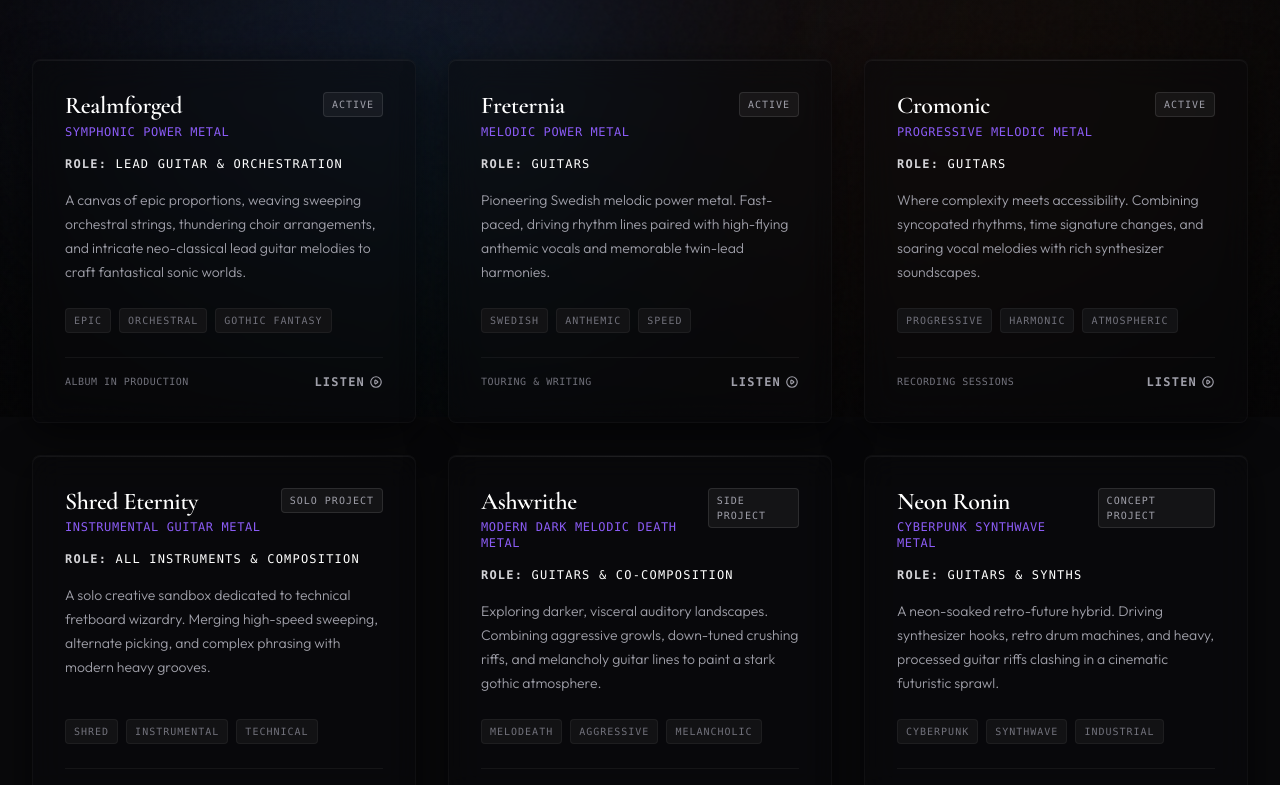
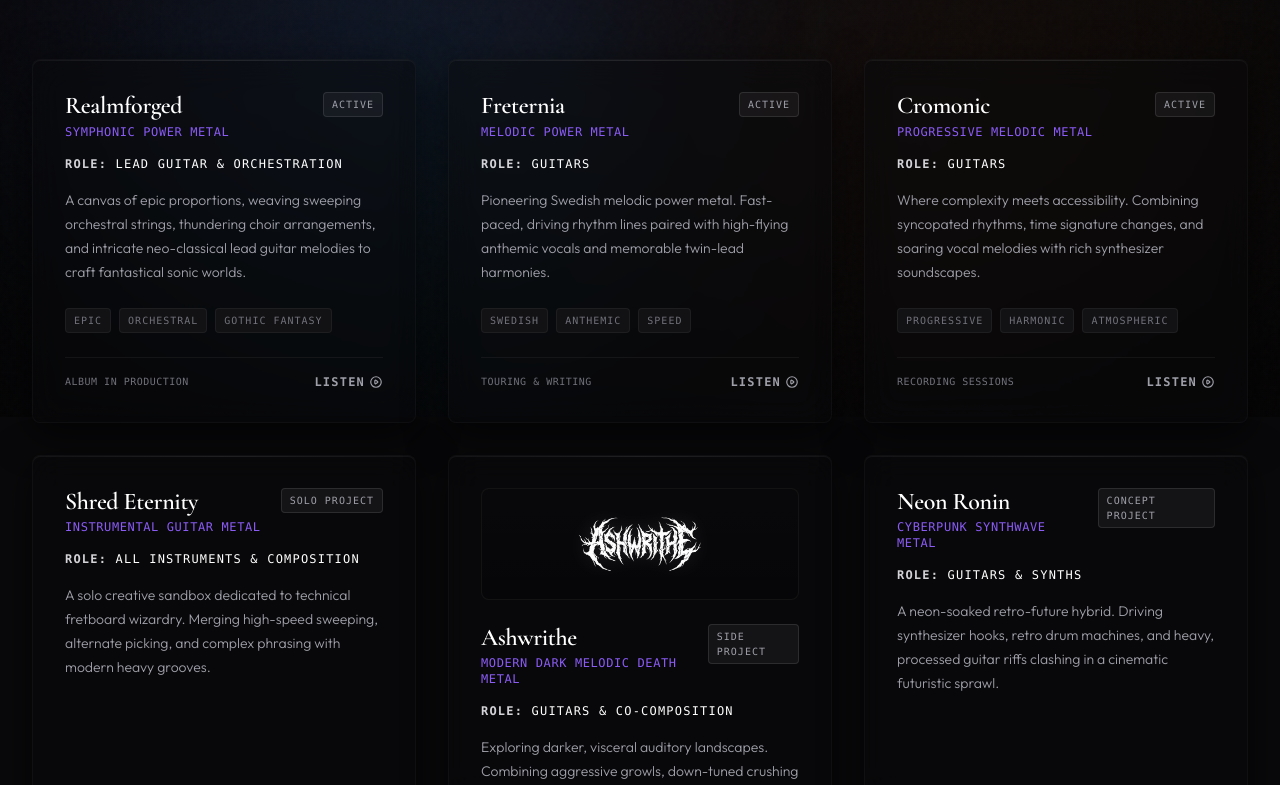
Before and after one commit to xvonpat/patrik-von-porat-portfolio, a Next.js app: page /music in a window 1280 px wide. Shown: the part 383-1168 px from the top of the page. Built offline with nearby package versions, Linux system fonts and the light colour scheme.

Commit message:
Add Ashwrithe band logo on music page

```diff
--- a/src/app/music/page.js
+++ b/src/app/music/page.js
@@ -46,7 +46,8 @@ export default function Music() {
       description: "Exploring darker, visceral auditory landscapes. Combining aggressive growls, down-tuned crushing riffs, and melancholy guitar lines to paint a stark gothic atmosphere.",
       status: "Side Project - EP Available",
       accent: "purple",
-      tags: ["Melodeath", "Aggressive", "Melancholic"]
+      tags: ["Melodeath", "Aggressive", "Melancholic"],
+      logo: "/images/music/ashwrithe_logo_transparent.png"
     },
     {
       name: "Neon Ronin",
@@ -75,8 +76,20 @@ export default function Music() {
       {/* Cards Grid */}
       <div className="grid grid-cols-1 md:grid-cols-2 lg:grid-cols-3 gap-8 mt-6 relative z-10">
         {bands.map((band, idx) => (
-          <GlassCard key={idx} accent={band.accent} className="flex flex-col justify-between h-full">
+          <GlassCard key={idx} accent={band.accent} className="flex flex-col justify-between h-full group">
             <div>
+              {/* Brand Logo Banner */}
+              {band.logo && (
+                <div className="w-full h-28 mb-6 rounded-lg bg-obsidian-950/40 border border-white/5 flex items-center justify-center p-4 overflow-hidden relative transition-all duration-300 hover:border-white/10">
+                  <div className="absolute inset-0 bg-gradient-to-b from-white/[0.01] to-transparent pointer-events-none" />
+                  <img
+                    src={band.logo}
+                    alt={`${band.name} logo`}
+                    className="max-h-full max-w-full object-contain filter invert brightness-[1.1] drop-shadow-[0_0_10px_rgba(255,255,255,0.12)] transition-all duration-500 group-hover:scale-[1.03] group-hover:drop-shadow-[0_0_16px_rgba(255,255,255,0.2)]"
+                  />
+                </div>
+              )}
+
               {/* Header */}
               <div className="flex justify-between items-start gap-4 mb-4">
                 <div>
```
Also changed, not shown: public/images/music/ashwrithe_logo_transparent.png (added).
